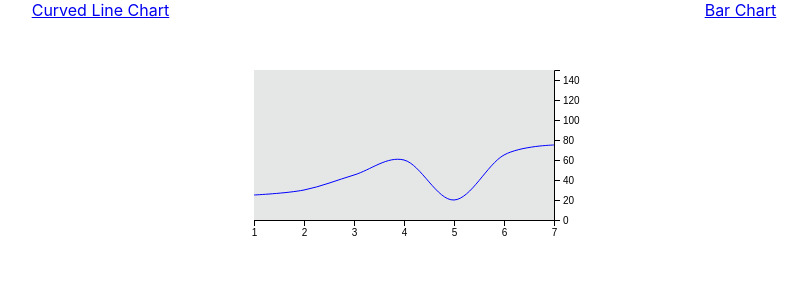
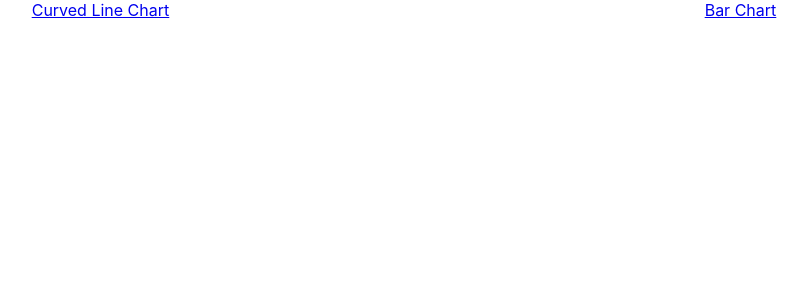
Before and after one commit to KwaziCoder/d3-charts, a React (Create React App) app: page / in a window 1280 px wide. Shown: the top 300 px of the page, without its empty margins (236-1043 px from the left). Built offline with nearby package versions, Linux system fonts and the light colour scheme.

Commit message:
Remade structure

```diff
--- a/src/components/barChart/BarChart.module.css
+++ /dev/null
@@ -1,19 +0,0 @@
-.chart {
-  display: flex;
-  flex-direction: column;
-  justify-content: center;
-  align-items: stretch;
-  height: 90vh;
-  padding: 0 50px;
-}
-
-.wrapper {
-
-}
-
-.svgContainer {
-  width: 100%;
-  height: 100%;
-  background-color: rgb(229, 231, 231);
-  overflow: visible;
-}
--- /dev/null
+++ b/src/components/content/Content.jsx
@@ -0,0 +1,11 @@
+import React from 'react';
+import classes from "./Content.module.css"
+
+
+const Content = ({children}) => {
+  return (
+    <div className={classes.root}>{children}</div>
+  )
+}
+
+export default Content;
--- /dev/null
+++ b/src/components/content/Content.module.css
@@ -0,0 +1,8 @@
+.root {
+  display: flex;
+  flex-direction: column;
+  justify-content: center;
+  align-items: stretch;
+  height: 90vh;
+  padding: 0 50px;
+}
--- a/src/components/barChart/BarChart.jsx
+++ b/src/components/content/barChart/BarChart.jsx
@@ -1,16 +1,7 @@
 import React, { useEffect, useRef, useState } from "react";
 import classes from "./BarChart.module.css";
-import {
-  select,
-  axisBottom,
-  axisLeft,
-  scaleLinear,
-  scaleBand,
-} from "d3";
-import useResizeObserver from "../../hooks/useResizeObserver";
-
-
-
+import { select, axisBottom, axisLeft, scaleLinear, scaleBand } from "d3";
+import useResizeObserver from "../../../hooks/useResizeObserver";
 
 const chartdata = [
   { year: 2019, sales: 12342 },
@@ -51,9 +42,7 @@ const BarChart = () => {
       .call(xAxis);
 
     const yAxis = axisLeft(yScale);
-    svg
-      .select(".y-axis")
-      .call(yAxis);
+    svg.select(".y-axis").call(yAxis);
 
     svg
       .selectAll(".bar")
@@ -69,13 +58,11 @@ const BarChart = () => {
       .attr("fill", (value) => colorScale(value.sales));
   }, [dimensions]);
   return (
-    <div className={classes.chart}>
-      <div className={classes.wrapper} ref={wrapperRef}>
-        <svg className={classes.svgContainer} ref={svgRef}>
-          <g className="x-axis" />
-          <g className="y-axis" />
-        </svg>
-      </div>
+    <div className={classes.wrapper} ref={wrapperRef}>
+      <svg className={classes.svgContainer} ref={svgRef}>
+        <g className="x-axis" />
+        <g className="y-axis" />
+      </svg>
     </div>
   );
 };
--- /dev/null
+++ b/src/components/content/barChart/BarChart.module.css
@@ -0,0 +1,12 @@
+
+
+.wrapper {
+
+}
+
+.svgContainer {
+  width: 100%;
+  height: 100%;
+  background-color: rgb(229, 231, 231);
+  overflow: visible;
+}
--- /dev/null
+++ b/src/components/content/stakedBarChart/StakedBarChart.jsx
@@ -0,0 +1,12 @@
+import React from 'react';
+import classes from "./StakedBarChart.module.css"
+import {select} from "d3";
+
+
+const StakedBarChart = () => {
+  return (
+    <div></div>
+  )
+}
+
+export default StakedBarChart;
--- a/src/index.js
+++ b/src/index.js
@@ -4,18 +4,23 @@ import "./index.css";
 import reportWebVitals from "./reportWebVitals";
 import { BrowserRouter, Routes, Route } from "react-router-dom";
 import Header from "./components/Header";
-import CurvedLineChart from "./components/curvedLineChart/CurvedLineChart";
-import BarChart from './components/barChart/BarChart'
+import Content from "./components/content/Content";
+import CurvedLineChart from "./components/content/curvedLineChart/CurvedLineChart";
+import BarChart from "./components/content/barChart/BarChart";
+import StakedBarChart from "./components/content/stakedBarChart/StakedBarChart";
 
 const root = ReactDOM.createRoot(document.getElementById("root"));
 root.render(
   <React.StrictMode>
     <BrowserRouter>
-      <Header/>
-      <Routes>
-        <Route path="/" element={<CurvedLineChart/>}/>
-        <Route path="/barChart" element={<BarChart/>}/>
-      </Routes>
+      <Header />
+      <Content>
+        <Routes>
+          <Route path="/" element={<StakedBarChart />} />
+          <Route path="/barChart" element={<BarChart />} />
+          <Route path="/curvedLineChart" element={<CurvedLineChart />} />
+        </Routes>
+      </Content>
     </BrowserRouter>
   </React.StrictMode>
 );
```
Also changed, not shown: src/components/content/curvedLineChart/CurvedLineChart.jsx (renamed from src/components/curvedLineChart/CurvedLineChart.jsx), src/components/content/curvedLineChart/CurvedLineChart.module.css (renamed from src/components/curvedLineChart/CurvedLineChart.module.css), src/components/content/stakedBarChart/StakedBarChart.module.css (added).
